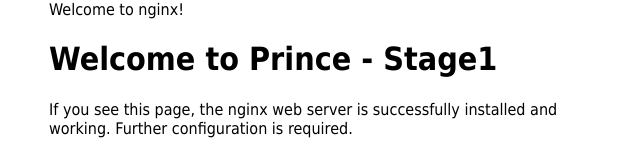
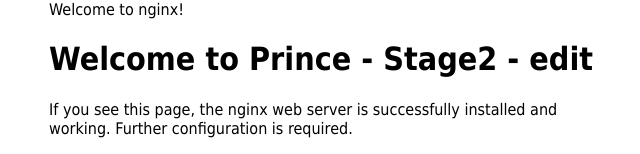
Before and after one commit to princepathria97/aws-copilot-testrepo, a plain HTML site: page index.html in a window 1280 px wide. Shown: the top 154 px of the page, without its empty margins (311-951 px from the left). Drawn offline with Linux system fonts and the light colour scheme.

Commit message:
copilot_update_manual

```diff
--- a/index.html
+++ b/index.html
@@ -10,7 +10,7 @@
 </style>
 </head>
 <body>
-	<h1>Welcome to Prince - Stage1</h1>
+	<h1>Welcome to Prince - Stage2  - edit</h1>
 	<p>If you see this page, the nginx web server is successfully installed and
 	working. Further configuration is required.</p>
 
```
Also changed, not shown: 2 other files.
